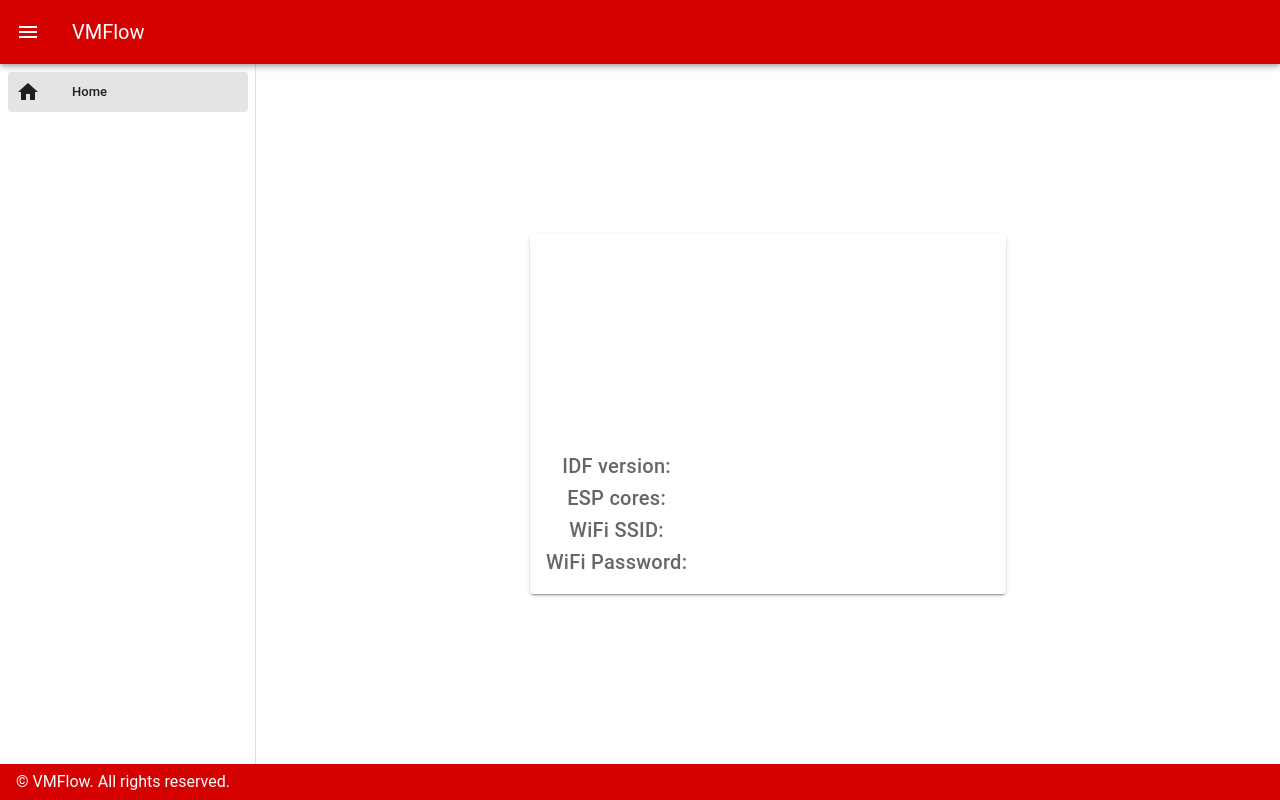
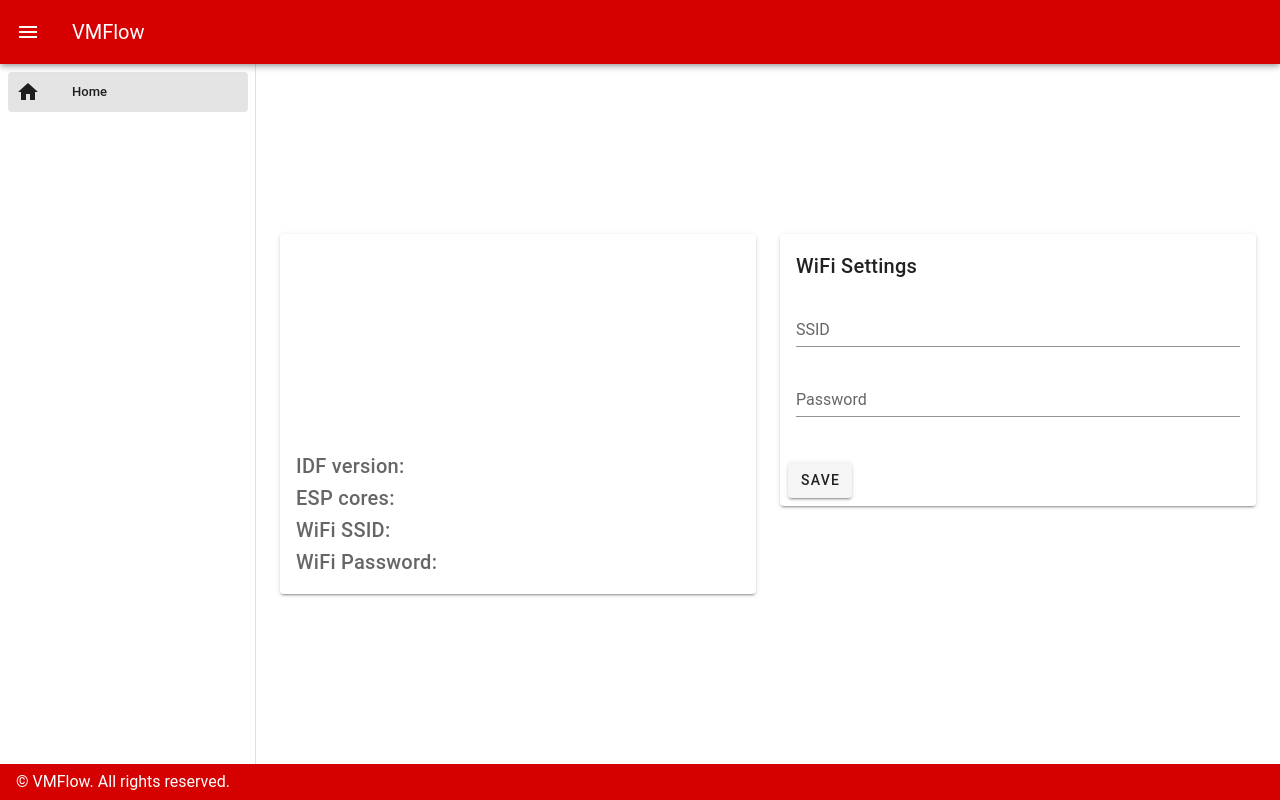
Before and after one commit to nodestark/mdb-esp32-cashless, a Vue app in the folder mdb-slave-esp32s3/webUI/: page / in a window 1280 px wide. Built offline with nearby package versions, Linux system fonts and the light colour scheme; no server answers.

Commit message:
Setting WiFi in captive portal works

```diff
--- a/mdb-slave-esp32s3/webUI/src/views/Home.vue
+++ b/mdb-slave-esp32s3/webUI/src/views/Home.vue
@@ -10,13 +10,27 @@
           ></v-img>
 
           <v-card-title>
-            <div class="text-center w-full">
-              <div class="text--secondary">IDF version: {{version}}</div>
-              <div class="text--secondary">ESP cores: {{cores}}</div>
-              <div class="text--secondary">WiFi SSID: {{wifi_ssid}}</div>
-              <div class="text--secondary">WiFi Password: {{wifi_password}}</div>
+            <div class="text-left w-full">
+              <div class="text--secondary">IDF version: {{systemInfo.version}}</div>
+              <div class="text--secondary">ESP cores: {{systemInfo.cores}}</div>
+              <div class="text--secondary">WiFi SSID: {{systemInfo.wifi_ssid}}</div>
+              <div class="text--secondary">WiFi Password: {{systemInfo.wifi_password}}</div>
             </div>
           </v-card-title>
+        </v-card>
+      </v-col>
+      <v-col cols="12" sm="6">
+        <v-card>
+          <v-card-title>
+           WiFi Settings
+          </v-card-title>
+          <v-card-text>
+            <v-text-field v-model="wifiForm.ssid" label="SSID"></v-text-field>
+            <v-text-field v-model="wifiForm.password" label="Password"></v-text-field>
+          </v-card-text>
+          <v-card-actions>
+            <v-btn @click="saveWiFiData()">Save</v-btn>
+          </v-card-actions>
         </v-card>
       </v-col>
     </v-row>
@@ -27,10 +41,39 @@
 export default {
   data () {
     return {
-      version: null,
-      cores: null,
-      wifi_ssid: null,
-      wifi_password: null
+      wifiForm: {
+        ssid: '',
+        password: ''
+      },
+      systemInfo: {
+        version: null,
+        cores: null,
+        wifi_ssid: null,
+        wifi_password: null
+      }
+    }
+  },
+  methods: {
+    saveWiFiData: function () {
+      console.log('clicked wifi save button')
+      console.log(`SSID: ${this.wifiForm.ssid}`)
+      console.log(`Password: ${this.wifiForm.password}`)
+      const settings = {
+        'url': '/api/v1/wifi/set',
+        'method': 'POST',
+        'timeout': 0,
+        'headers': {
+          'Content-Type': 'application/json'
+        },
+        'data': JSON.stringify({
+          'ssid': this.wifiForm.ssid,
+          'password': this.wifiForm.password
+        })
+      }
+
+      this.$ajax(settings).done(function (response) {
+        console.log(response)
+      })
     }
   },
   mounted () {
@@ -40,14 +83,15 @@ export default {
       .then(response => {
         // Axios wraps data in a 'data' property
         const data = response.data
-        this.version = data.version
-        this.cores = data.cores
-        this.wifi_ssid = data.wifi_ssid
-        this.wifi_password = data.wifi_password
+        this.systemInfo.version = data.version
+        this.systemInfo.cores = data.cores
+        this.systemInfo.wifi_ssid = data.wifi_ssid
+        this.systemInfo.wifi_password = data.wifi_password
       })
       .catch(error => {
         console.error(error)
       })
   }
 }
+
 </script>
```
Also changed, not shown: 2 other files (tests, documents, lock files or other folders).
